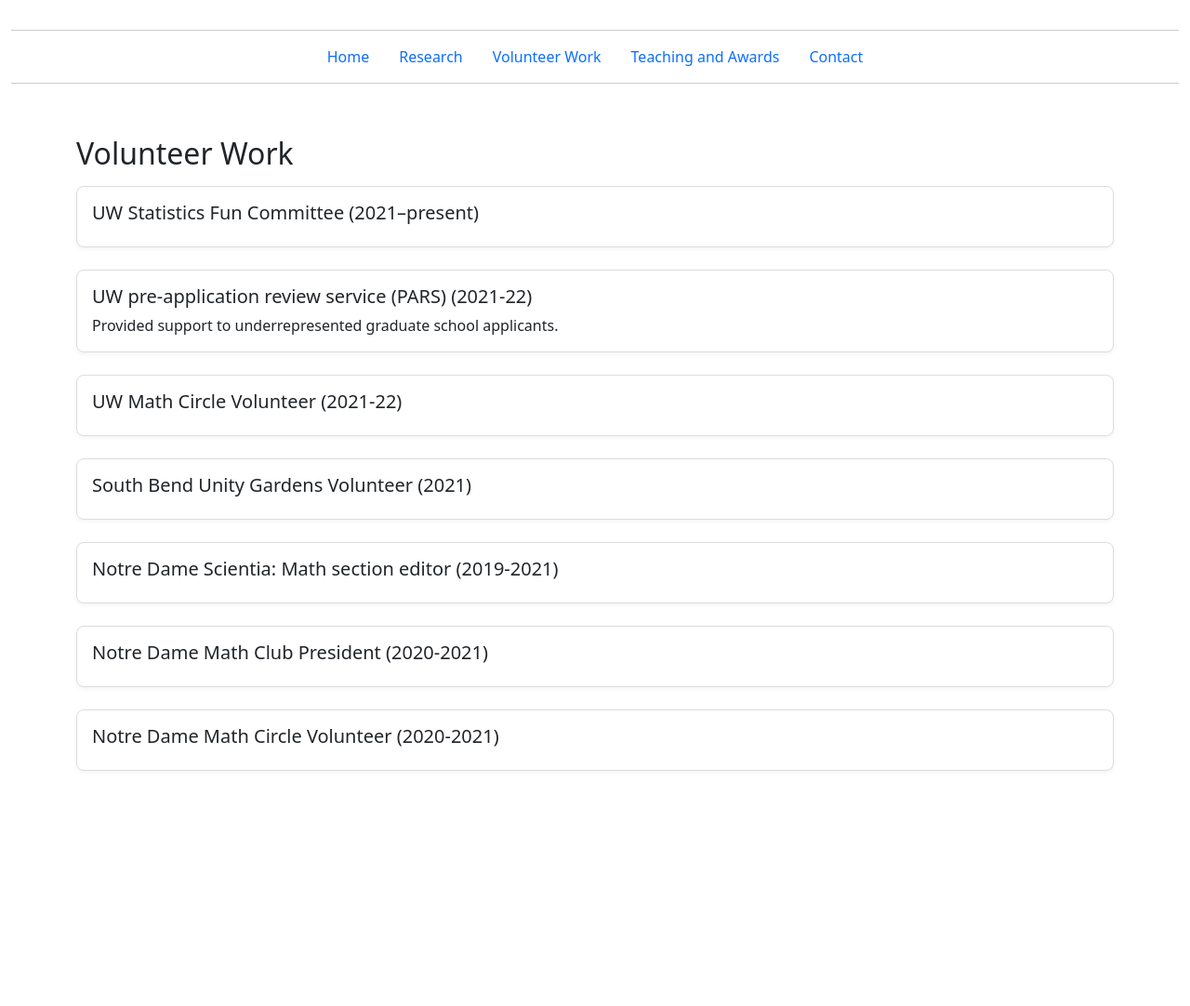
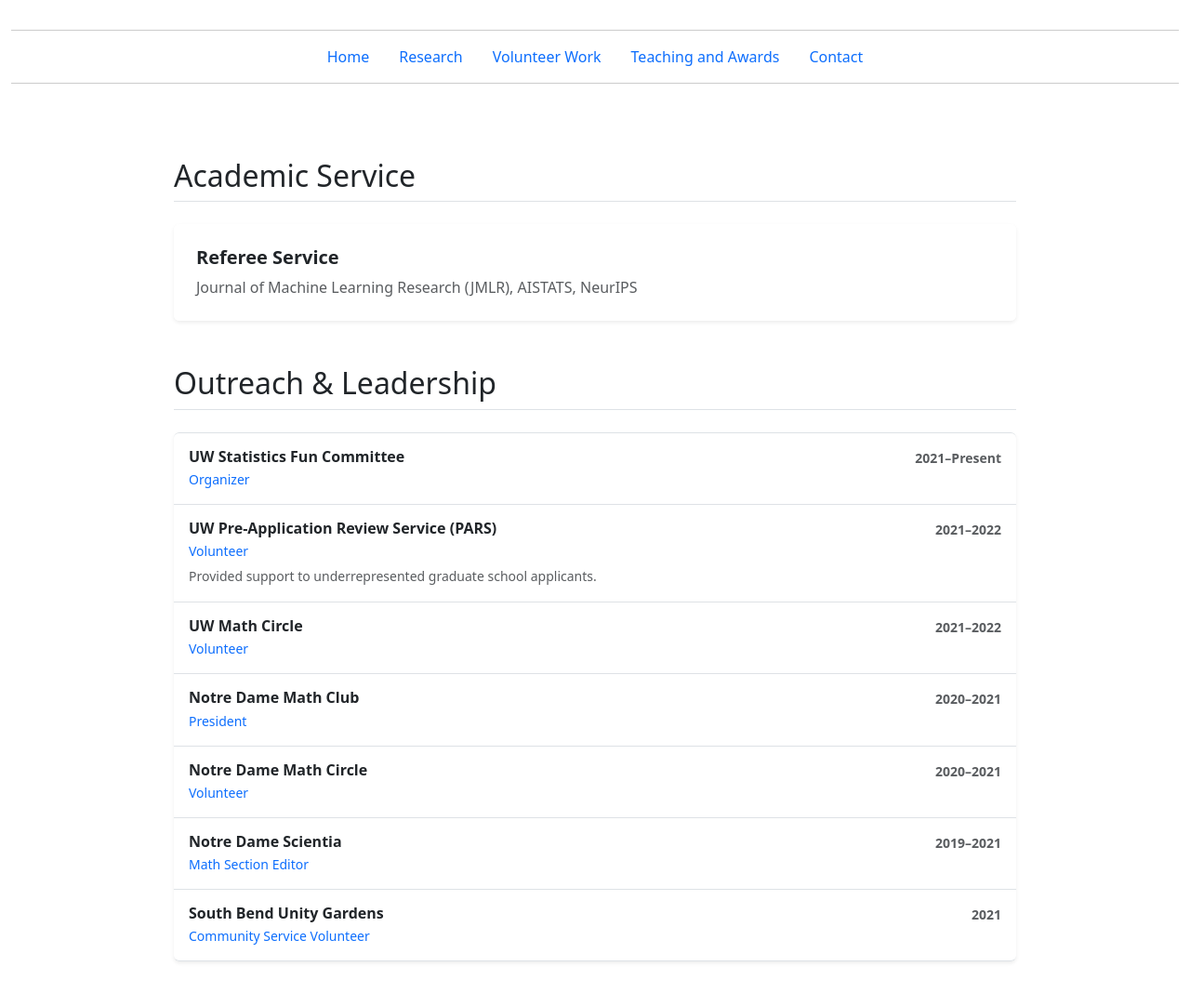
Before and after one commit to amkokot/alex_kokot, a Jekyll site: the page built from volunteer.md, in a window 1280 px wide. Shown: the whole page at 93% size. Built offline with Jekyll 4.4.1, drawn with Linux system fonts in a browser that asks for light colours; before the commit the page ends 900 px from its top, so only the background shows below that.

```diff
--- a/volunteer.md
+++ b/volunteer.md
@@ -4,36 +4,85 @@ title: "Volunteer Work"
 permalink: /volunteer/
 ---
 
+<div class="container py-4">
+  <div class="row justify-content-center">
+    <div class="col-lg-10">
 
-## Volunteer Work
-<div class="section-list">
-  <div class="item">
-    <h3>UW Statistics Fun Committee (2021–present)</h3>
+      <h2 class="mb-4 pb-2 border-bottom text-dark">Academic Service</h2>
+
+      <div class="list-group shadow-sm mb-5">
+        <div class="list-group-item p-4 border-0">
+          <div class="d-flex w-100 justify-content-between align-items-center mb-2">
+            <h5 class="mb-0 fw-bold text-dark">Referee Service</h5>
+          </div>
+          <p class="mb-0 text-muted">
+            Journal of Machine Learning Research (JMLR), AISTATS, NeurIPS
+          </p>
+        </div>
+      </div>
+
+      <h2 class="mb-4 pb-2 border-bottom text-dark">Outreach & Leadership</h2>
+
+      <div class="list-group shadow-sm">
+
+        <div class="list-group-item p-3 border-start-0 border-end-0">
+          <div class="d-flex w-100 justify-content-between">
+            <h6 class="mb-1 fw-bold text-dark">UW Statistics Fun Committee</h6>
+            <small class="text-muted fw-bold">2021–Present</small>
+          </div>
+          <p class="mb-0 small text-primary">Organizer</p>
+        </div>
+
+        <div class="list-group-item p-3 border-start-0 border-end-0">
+          <div class="d-flex w-100 justify-content-between">
+            <h6 class="mb-1 fw-bold text-dark">UW Pre-Application Review Service (PARS)</h6>
+            <small class="text-muted fw-bold">2021–2022</small>
+          </div>
+          <p class="mb-1 small text-primary">Volunteer</p>
+          <small class="text-muted">Provided support to underrepresented graduate school applicants.</small>
+        </div>
+
+        <div class="list-group-item p-3 border-start-0 border-end-0">
+          <div class="d-flex w-100 justify-content-between">
+            <h6 class="mb-1 fw-bold text-dark">UW Math Circle</h6>
+            <small class="text-muted fw-bold">2021–2022</small>
+          </div>
+          <p class="mb-0 small text-primary">Volunteer</p>
+        </div>
+
+        <div class="list-group-item p-3 border-start-0 border-end-0">
+          <div class="d-flex w-100 justify-content-between">
+            <h6 class="mb-1 fw-bold text-dark">Notre Dame Math Club</h6>
+            <small class="text-muted fw-bold">2020–2021</small>
+          </div>
+          <p class="mb-0 small text-primary">President</p>
+        </div>
+
+        <div class="list-group-item p-3 border-start-0 border-end-0">
+          <div class="d-flex w-100 justify-content-between">
+            <h6 class="mb-1 fw-bold text-dark">Notre Dame Math Circle</h6>
+            <small class="text-muted fw-bold">2020–2021</small>
+          </div>
+          <p class="mb-0 small text-primary">Volunteer</p>
+        </div>
+
+        <div class="list-group-item p-3 border-start-0 border-end-0">
+          <div class="d-flex w-100 justify-content-between">
+            <h6 class="mb-1 fw-bold text-dark">Notre Dame Scientia</h6>
+            <small class="text-muted fw-bold">2019–2021</small>
+          </div>
+          <p class="mb-0 small text-primary">Math Section Editor</p>
+        </div>
+
+        <div class="list-group-item p-3 border-start-0 border-end-0">
+          <div class="d-flex w-100 justify-content-between">
+            <h6 class="mb-1 fw-bold text-dark">South Bend Unity Gardens</h6>
+            <small class="text-muted fw-bold">2021</small>
+          </div>
+          <p class="mb-0 small text-primary">Community Service Volunteer</p>
+        </div>
+
+      </div>
+    </div>
   </div>
-
-  <div class="item">
-    <h3>UW pre-application review service (PARS) (2021-22)</h3>
-    <p>Provided support to underrepresented graduate school applicants.</p>
-  </div>
-
-  <div class="item">
-    <h3>UW Math Circle Volunteer (2021-22)</h3>
-  </div>
-
-  <div class="item">
-    <h3>South Bend Unity Gardens Volunteer (2021)</h3>
-  </div>
-
-  <div class="item">
-    <h3>Notre Dame Scientia: Math section editor (2019-2021)</h3>
-  </div>
-
-  <div class="item">
-    <h3>Notre Dame Math Club President (2020-2021)</h3>
-  </div>
-
-  <div class="item">
-    <h3>Notre Dame Math Circle Volunteer (2020-2021)</h3>
-  </div>
-
 </div>
```
Also changed, not shown: teaching.md (+0 -1 lines).
